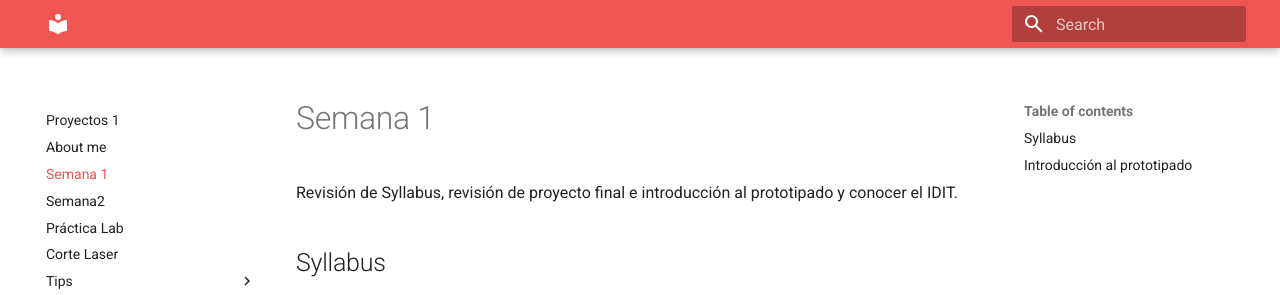
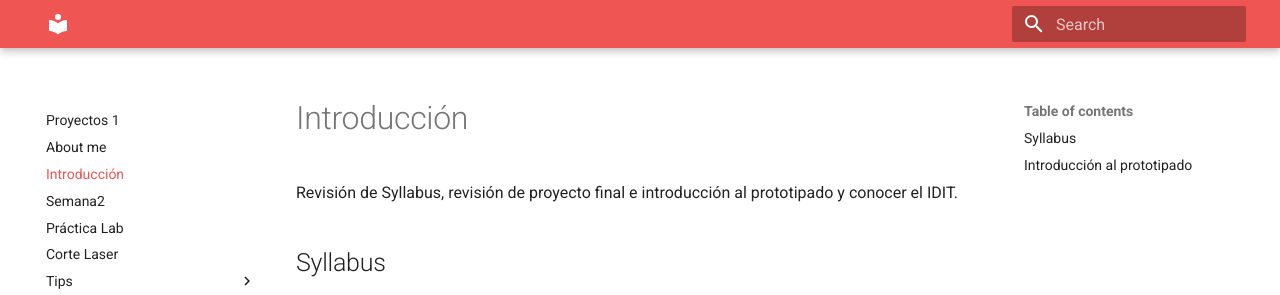
Before and after one commit to Aristarco/Proyectos1, an MkDocs documentation site: the page built from docs/semana1.md, in a window 1280 px wide and 900 px high. Shown: the top 295 px of the window. Built offline with MkDocs 1.6.1 and Material for MkDocs 9.7.7, drawn with Linux system fonts in a browser that asks for light colours.

Commit message:
Update semana1.md

```diff
--- a/docs/semana1.md
+++ b/docs/semana1.md
@@ -1,4 +1,4 @@
-# Semana 1
+# Introducción
 
 Revisión de Syllabus, revisión de proyecto final e introducción al prototipado y conocer el IDIT.
 
```
